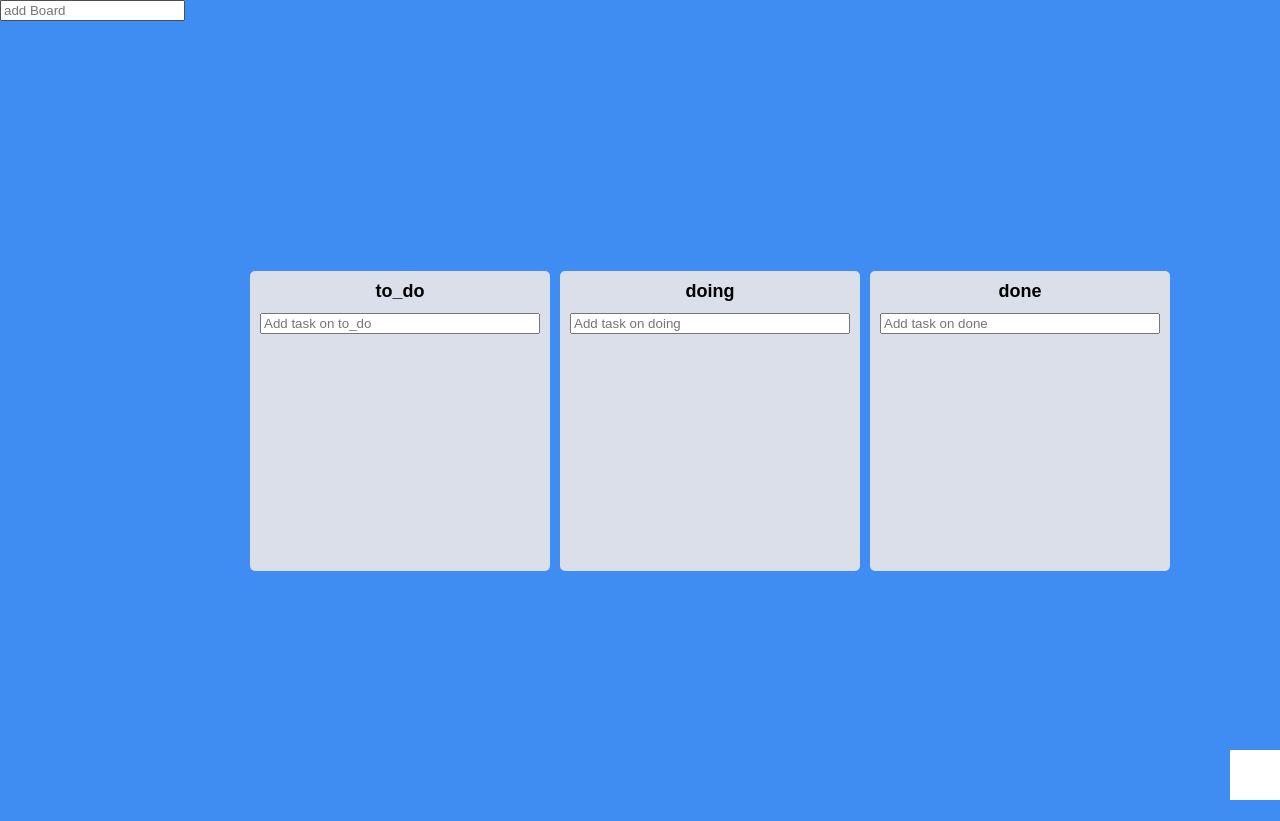
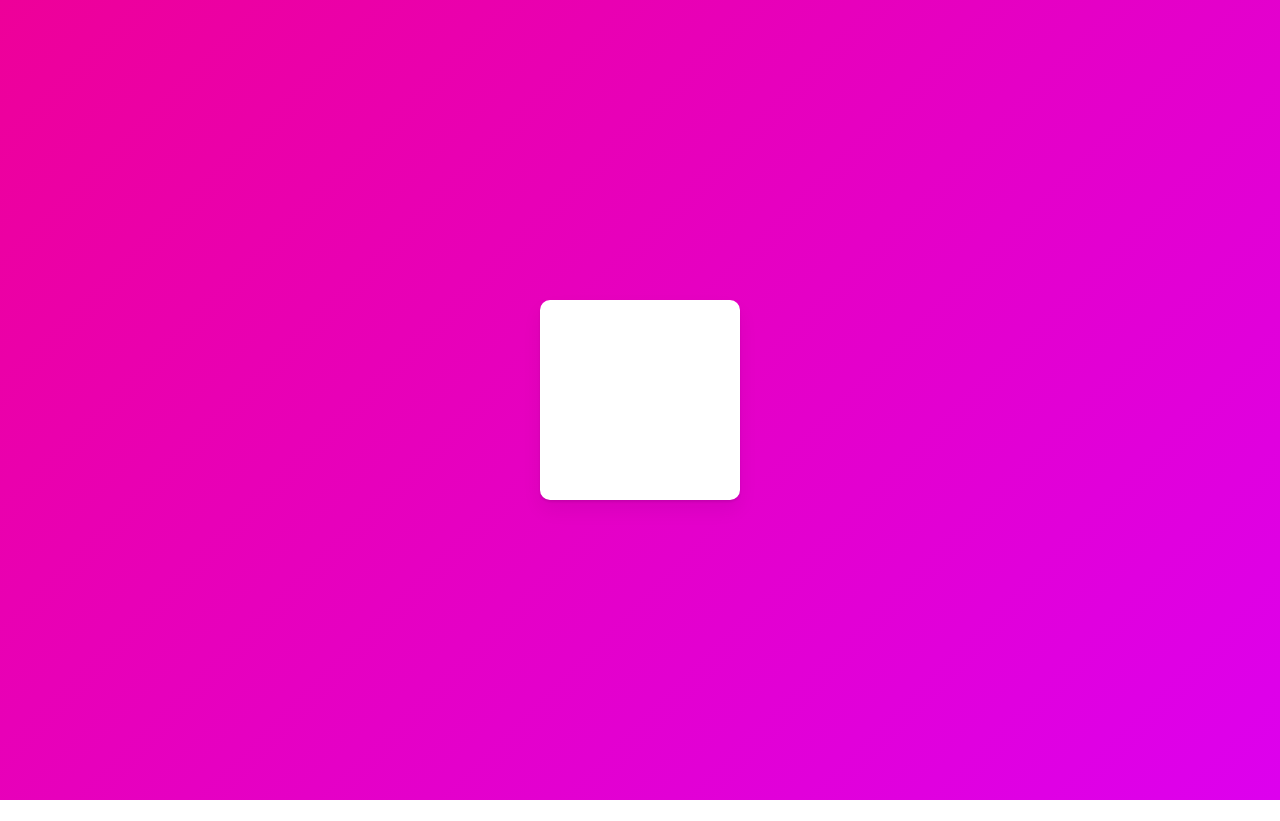
Before and after one commit to gwangbaekun/react-master-class, a React (Create React App) app: page / in a window 1280 px wide. After the commit the page ends 800 px from the top, so only its background shows below. Built offline with nearby package versions, Linux system fonts and the light colour scheme.

Commit message:
Variants

```diff
--- a/package.json
+++ b/package.json
@@ -14,6 +14,7 @@
     "@types/react-helmet": "^6.1.5",
     "@types/styled-components": "^5.1.25",
     "apexcharts": "^3.35.0",
+    "framer-motion": "^6.3.2",
     "react": "^18.0.2",
     "react-apexcharts": "^1.4.0",
     "react-beautiful-dnd": "^13.1.0",
--- a/src/App.tsx
+++ b/src/App.tsx
@@ -1,17 +1,5 @@
-import { useEffect } from "react";
-import {
-  DragDropContext,
-  Draggable,
-  Droppable,
-  DropResult,
-} from "react-beautiful-dnd";
-import { useRecoilState } from "recoil";
 import styled from "styled-components";
-import AddBoard from "./components/AddBoard";
-import Board from "./components/Board";
-import Trash from "./components/Trash";
-import { getLocalToDos, setLocalToDos } from "./recoilPersist";
-import { toDoState } from "./state";
+import { motion } from "framer-motion";
 
 export const Wrapper = styled.div`
   display: flex;
@@ -23,93 +11,30 @@ export const Wrapper = styled.div`
   height: 100vh;
 `;
 
-const Boards = styled.div`
-  display: grid;
-  width: 100%;
-  gap: 10px;
-  grid-template-columns: repeat(3, 1fr);
+const Box = styled(motion.div)`
+  width: 200px;
+  height: 200px;
+  background-color: white;
+  border-radius: 10px;
+  box-shadow: 0 2px 3px rgba(0, 0, 0, 0.1), 0 10px 20px rgba(0, 0, 0, 0.06);
 `;
 
+const myVars = {
+  start: {
+    scale: 0,
+  },
+  end: {
+    scale: 1,
+    rotateZ: 360,
+    transition: { type: "spring", duration: 0.8 },
+  },
+};
+
 function App() {
-  const [toDos, setToDos] = useRecoilState(toDoState);
-  const onDragEnd = (info: DropResult) => {
-    const { destination, draggableId, source } = info;
-    if (!destination) return;
-    if (destination?.droppableId === "trash") {
-      setToDos((prev) => {
-        const trashToDos = [...prev[source.droppableId]];
-        const erasedToDos = trashToDos.filter(
-          (toDo) => toDo.id !== +draggableId
-        );
-        return {
-          ...prev,
-          [source.droppableId]: erasedToDos,
-        };
-      });
-      return;
-    }
-    if (destination?.droppableId === source.droppableId) {
-      setToDos((prev) => {
-        const copyToDos = [...prev[source.droppableId]];
-        const taskObj = copyToDos[source.index];
-        copyToDos.splice(source.index, 1);
-        copyToDos.splice(destination?.index, 0, taskObj);
-        return {
-          ...prev,
-          [source.droppableId]: copyToDos,
-        };
-      });
-    }
-    if (destination?.droppableId !== source.droppableId) {
-      setToDos((prev) => {
-        const copyToDosBefore = [...prev[source.droppableId]];
-        const copyToDosAfter = [...prev[destination?.droppableId]];
-        const taskObj = copyToDosBefore[source.index];
-
-        copyToDosBefore.splice(source.index, 1);
-        copyToDosAfter.splice(destination?.index, 0, taskObj);
-        return {
-          ...prev,
-          [source.droppableId]: copyToDosBefore,
-          [destination?.droppableId]: copyToDosAfter,
-        };
-      });
-    }
-  };
-
-  useEffect(() => {
-    setToDos(getLocalToDos());
-  }, []);
-
-  useEffect(() => {
-    setLocalToDos(toDos);
-  }, [toDos]);
-
   return (
-    <DragDropContext onDragEnd={onDragEnd}>
-      <AddBoard />
-      <Droppable
-        droppableId={"category"}
-        type={"category"}
-        direction={"horizontal"}
-      >
-        {(p) => (
-          <Wrapper ref={p.innerRef} {...p.droppableProps}>
-            <Boards>
-              {Object.keys(toDos).map((boardId, index) => (
-                <Board
-                  key={`${boardId}`}
-                  index={index}
-                  boardId={boardId}
-                  toDos={toDos[boardId]}
-                />
-              ))}
-            </Boards>
-            <Trash />
-          </Wrapper>
-        )}
-      </Droppable>
-    </DragDropContext>
+    <Wrapper>
+      <Box variants={myVars} initial="start" animate="end" />
+    </Wrapper>
   );
 }
 
--- a/src/Theme.ts
+++ b/src/Theme.ts
@@ -2,30 +2,22 @@ import { DefaultTheme } from "styled-components";
 
 import { createGlobalStyle } from "styled-components";
 
-export const darkTheme: DefaultTheme = {
-  bgColor: "#3F8CF2",
-  boardColor: "#DADFE9",
-  cardColor: "white",
-};
+export const darkTheme: DefaultTheme = {};
 
 export const GlobalStyle = createGlobalStyle`
-  /* http://meyerweb.com/eric/tools/css/reset/
-   v2.0 | 20110126
-   License: none (public domain)
-*/
-@import url('https://fonts.googleapis.com/css2?family=Montagu+Slab:wght@100&family=Source+Sans+3:wght@200&family=Source+Sans+Pro:wght@300;400&display=swap');
+@import url('https://fonts.googleapis.com/css2?family=Source+Sans+Pro:wght@300;400&display=swap');
 html, body, div, span, applet, object, iframe,
 h1, h2, h3, h4, h5, h6, p, blockquote, pre,
 a, abbr, acronym, address, big, cite, code,
 del, dfn, em, img, ins, kbd, q, s, samp,
 small, strike, strong, sub, sup, tt, var,
 b, u, i, center,
-dl, dt, dd, ol, ul, li,
+dl, dt, dd, menu, ol, ul, li,
 fieldset, form, label, legend,
 table, caption, tbody, tfoot, thead, tr, th, td,
 article, aside, canvas, details, embed,
 figure, figcaption, footer, header, hgroup,
-menu, nav, output, ruby, section, summary,
+main, menu, nav, output, ruby, section, summary,
 time, mark, audio, video {
   margin: 0;
   padding: 0;
@@ -36,13 +28,17 @@ time, mark, audio, video {
 }
 /* HTML5 display-role reset for older browsers */
 article, aside, details, figcaption, figure,
-footer, header, hgroup, menu, nav, section {
+footer, header, hgroup, main, menu, nav, section {
   display: block;
+}
+/* HTML5 hidden-attribute fix for newer browsers */
+*[hidden] {
+    display: none;
 }
 body {
   line-height: 1;
 }
-ol, ul {
+menu, ol, ul {
   list-style: none;
 }
 blockquote, q {
@@ -63,12 +59,12 @@ table {
 body {
   font-weight: 300;
   font-family: 'Source Sans Pro', sans-serif;
-  background-color:${(props) => props.theme.bgColor};
   color:black;
   line-height: 1.2;
+  background:linear-gradient(135deg,#e09,#d0e);
 }
 a {
-  text-decoration: none;
+  text-decoration:none;
   color:inherit;
 }
 `;
--- a/src/styled.d.ts
+++ b/src/styled.d.ts
@@ -3,9 +3,5 @@ import "styled-components";
 
 // and extend them!
 declare module "styled-components" {
-  export interface DefaultTheme {
-    bgColor: string;
-    boardColor: string;
-    cardColor: string;
-  }
+  export interface DefaultTheme {}
 }
```
Also changed, not shown: 1 other file (tests, documents, lock files or other folders). Lines whose indentation alone changed are shown as unchanged.
